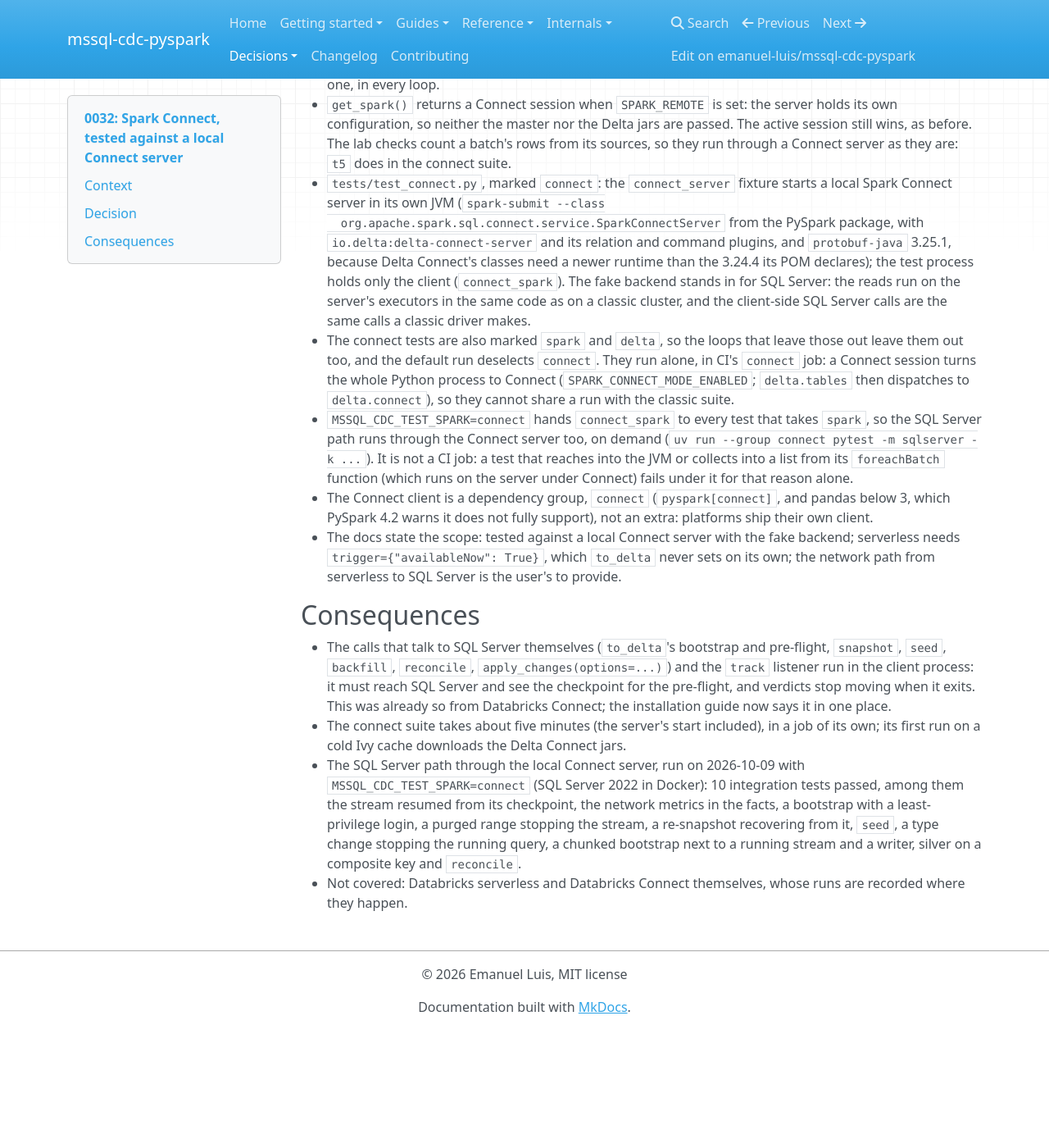
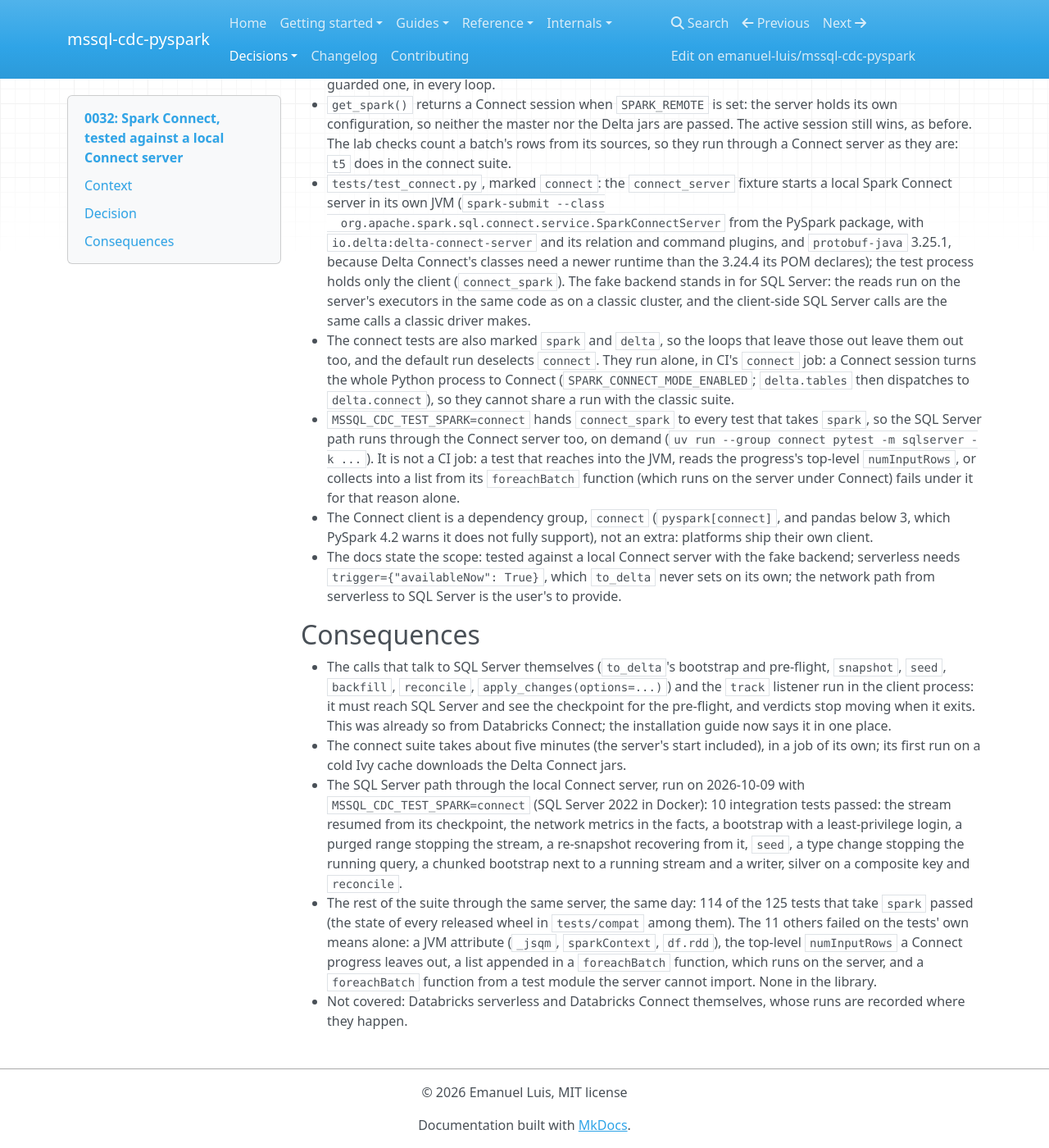
Before and after one commit to emanuel-luis/mssql-cdc-pyspark, an MkDocs documentation site: the page built from docs/decisions/0033-spark-connect-tested-on-a-local-server.md, in a window 1280 px wide and 1400 px high, scrolled down 979 px. Shown: the whole window at 82% size. Built offline with MkDocs 1.6.1, drawn with Linux system fonts in a browser that asks for light colours; nearby versions of some CDN libraries; before the commit the page ends 2235 px from its top, so only the background shows below that.

Commit message:
test(connect): df.rdd in src fails the package check; the suite's run
The whole suite ran through the local Connect server with
MSSQL_CDC_TEST_SPARK=connect: 114 of the 125 tests that take spark passed,
the compat states of every release among them. The 11 others failed on the
tests' own means only (spark.streams._jsqm, sparkContext and df.rdd in the
test, the top-level numInputRows a Connect progress leaves out, a list
appended in a foreachBatch function, a foreachBatch function from a test
module the server cannot import); none in the library.

df.rdd is classic-only too, so the package check now refuses it in src/ as
it does sparkContext. ADR 0032, DEVELOPMENT.md and CLAUDE.md record the run.

```diff
--- a/docs/decisions/0033-spark-connect-tested-on-a-local-server.md
+++ b/docs/decisions/0033-spark-connect-tested-on-a-local-server.md
@@ -39,7 +39,7 @@ the Databricks runs is out of its reach.
   session has; where a classic session tells it more (the cores behind
   `numPartitions=auto`), it tries the call and falls back when it fails. It never asks
   which platform it runs on (invariant 10). `tests/test_package.py` fails on a
-  `sparkContext`, `_jvm`, `_jsc`, `_jdf` or `SparkContext` in `src/` other than
+  `sparkContext`, `rdd`, `_jvm`, `_jsc`, `_jdf` or `SparkContext` in `src/` other than
   `available_cores`' guarded one, in every loop.
 * `get_spark()` returns a Connect session when `SPARK_REMOTE` is set: the server holds its
   own configuration, so neither the master nor the Delta jars are passed. The active session
@@ -62,8 +62,9 @@ the Databricks runs is out of its reach.
 * `MSSQL_CDC_TEST_SPARK=connect` hands `connect_spark` to every test that takes `spark`, so
   the SQL Server path runs through the Connect server too, on demand
   (`uv run --group connect pytest -m sqlserver -k ...`). It is not a CI job: a test that
-  reaches into the JVM or collects into a list from its `foreachBatch` function (which runs
-  on the server under Connect) fails under it for that reason alone.
+  reaches into the JVM, reads the progress's top-level `numInputRows`, or collects into a
+  list from its `foreachBatch` function (which runs on the server under Connect) fails
+  under it for that reason alone.
 * The Connect client is a dependency group, `connect` (`pyspark[connect]`, and pandas
   below 3, which PySpark 4.2 warns it does not fully support), not an extra: platforms ship
   their own client.
@@ -80,10 +81,16 @@ the Databricks runs is out of its reach.
 * The connect suite takes about five minutes (the server's start included), in a job of its
   own; its first run on a cold Ivy cache downloads the Delta Connect jars.
 * The SQL Server path through the local Connect server, run on 2026-10-09 with
-  `MSSQL_CDC_TEST_SPARK=connect` (SQL Server 2022 in Docker): 10 integration tests passed,
-  among them the stream resumed from its checkpoint, the network metrics in the facts, a
+  `MSSQL_CDC_TEST_SPARK=connect` (SQL Server 2022 in Docker): 10 integration tests passed:
+  the stream resumed from its checkpoint, the network metrics in the facts, a
   bootstrap with a least-privilege login, a purged range stopping the stream, a re-snapshot
   recovering from it, `seed`, a type change stopping the running query, a chunked bootstrap
   next to a running stream and a writer, silver on a composite key and `reconcile`.
+* The rest of the suite through the same server, the same day: 114 of the 125 tests that
+  take `spark` passed (the state of every released wheel in `tests/compat` among them). The
+  11 others failed on the tests' own means alone: a JVM attribute (`_jsqm`, `sparkContext`,
+  `df.rdd`), the top-level `numInputRows` a Connect progress leaves out, a list appended in
+  a `foreachBatch` function, which runs on the server, and a `foreachBatch` function from a
+  test module the server cannot import. None in the library.
 * Not covered: Databricks serverless and Databricks Connect themselves, whose runs are
   recorded where they happen.
```
Also changed, not shown: CLAUDE.md (+3 -3 lines), docs/DEVELOPMENT.md (+5 -2 lines), 1 other file.
